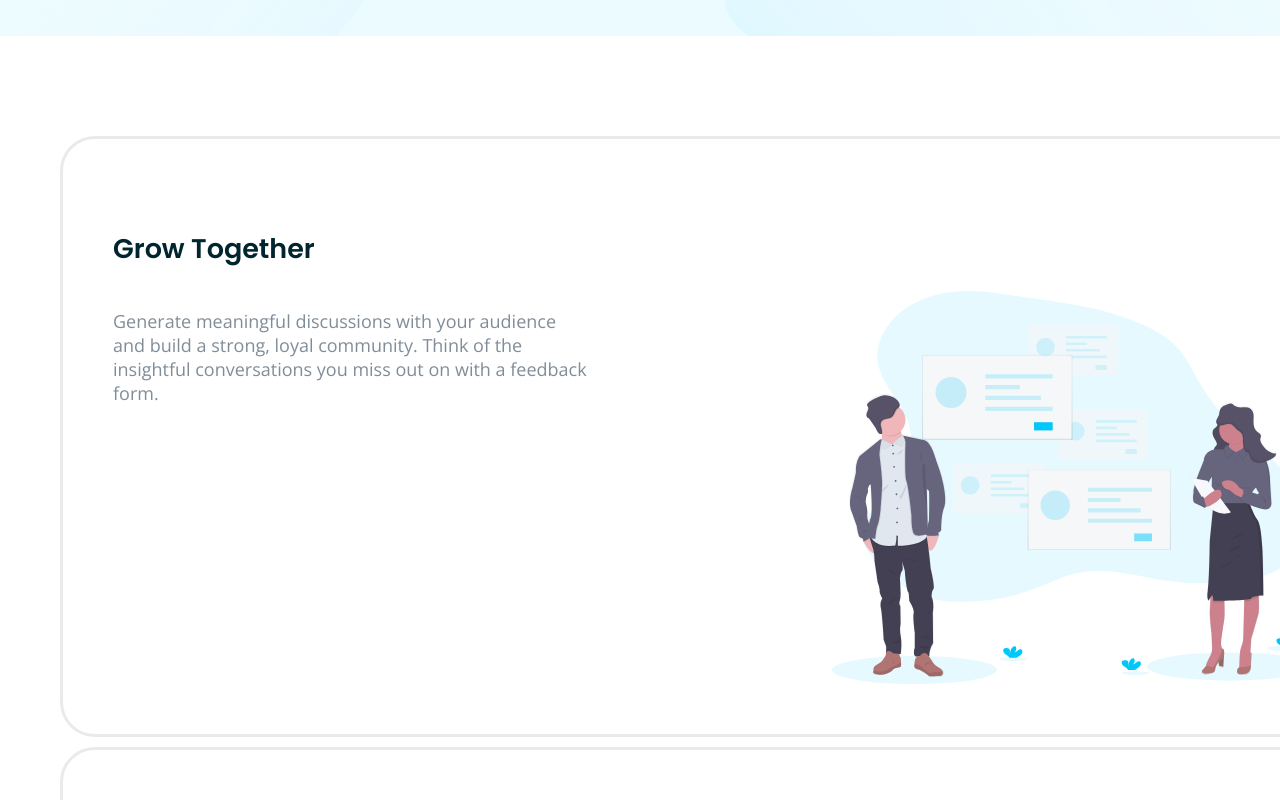
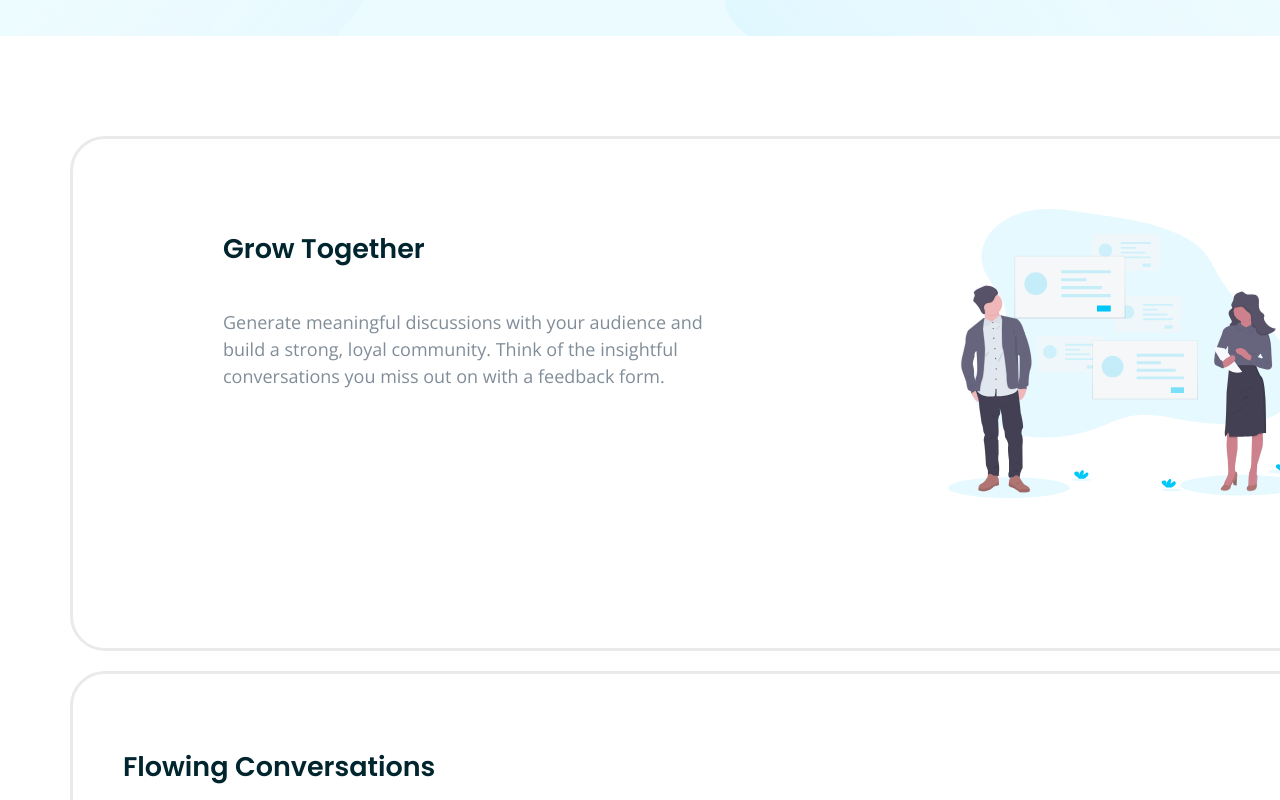
Before and after one commit to plisicka88/plpractice, a plain HTML site: page index.html in a window 1280 px wide. Shown: the part 720-1520 px from the top of the page. Drawn offline with nearby package versions, Linux system fonts and the light colour scheme.

Commit message:
updated css illustration and grow copy

```diff
--- a/css/styles.css
+++ b/css/styles.css
@@ -97,22 +97,24 @@ a.second-button {
 	border: solid #e8eaeb 3px;
 	border-radius: 35px;
 	padding: 50px;
-	margin: 10px;
+	margin: 20px;
 }
 
 .box {
 	float: left;
-	width: 40%;
-
+	width: 50%;
+	line-height: 1.5;
 }
 
 .grow {
-	margin-top: 40px;
+	margin: 40px 100px;
 }
 
 .illustration {
 	float: right;
-	width: 40%;
+	width: 30%;
+	position: relative;
+	bottom: 100px;
 
 }
 
```
